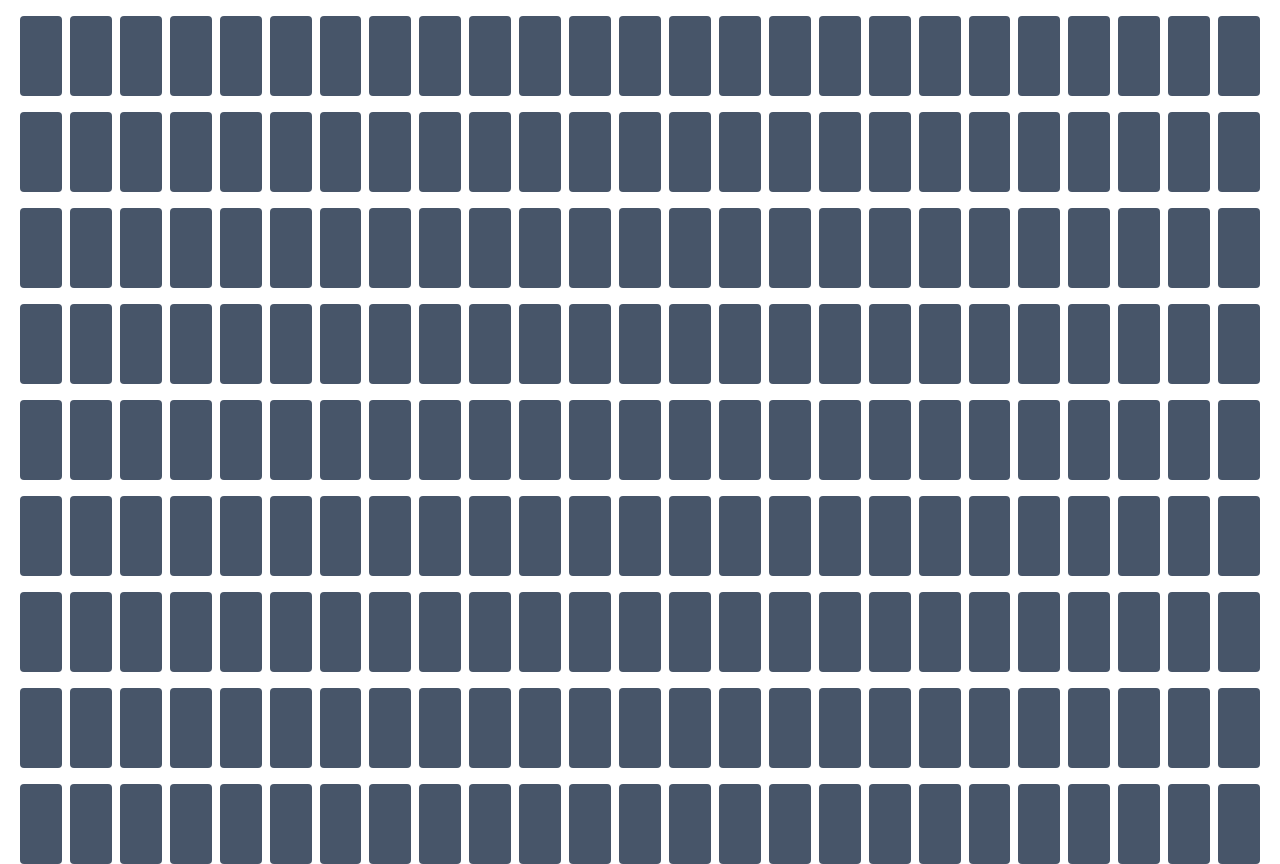
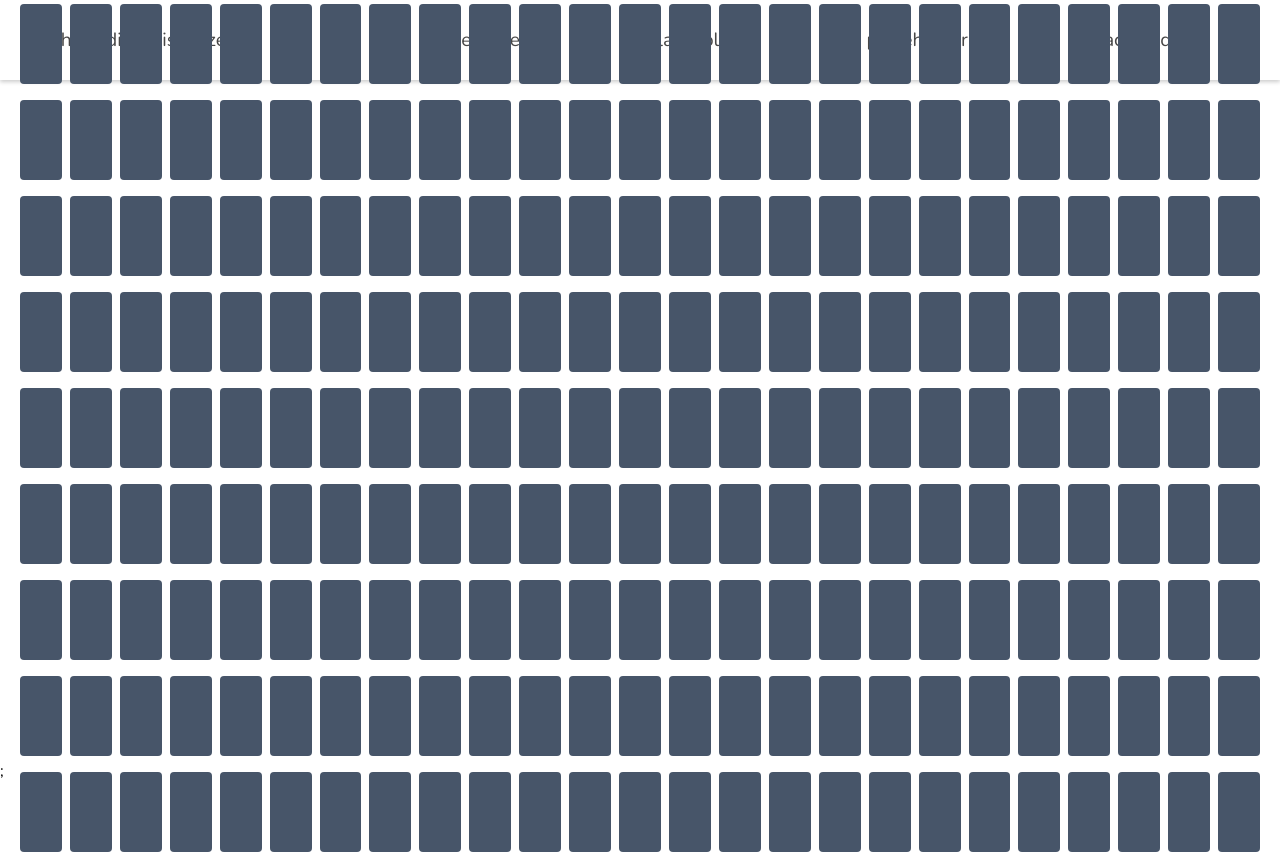
Before and after one commit to CodeJeffreyG/PathFindingVisualizer, a React (Create React App) app: page / in a window 1280 px wide. Built offline with nearby package versions, Linux system fonts and the light colour scheme.

Commit message:
styling changes

```diff
--- a/src/App.tsx
+++ b/src/App.tsx
@@ -1,8 +1,14 @@
 import React from "react";
-import Algos from "./components/Algos/Algos";
+import Algos from "./components/Grid/Grid";
+import NavBar from "./components/NavBar/NavBar";
 
 function App() {
-  return <Algos />;
+  return (
+    <div>
+      <NavBar />
+      <Algos />;
+    </div>
+  );
 }
 
 export default App;
--- a/src/components/Algos/Algos.tsx
+++ b/src/components/Grid/Grid.tsx
@@ -1,5 +1,5 @@
 import React from "react";
-import "./algos.css";
+import "./grid.css";
 
 interface Node {
   isWall: boolean;
@@ -42,7 +42,7 @@ const Algos = () => {
   const displayGrid = grid.map((row: any) => (
     <div className="rowContainer">
       {row.map((col: {}) => (
-        <div className="node"></div>
+        <div className="node" ></div>
       ))}
     </div>
   ));
--- a/src/components/Algos/algos.css
+++ b/src/components/Grid/grid.css
@@ -1,6 +1,9 @@
 .gridContainer {
+  display: flex;
+  flex-direction: column;
+  justify-content: center;
   width: 100%;
-  height: calc(100vh - 100px);
+  height: calc(100vh - 120px);
 }
 
 .rowContainer {
--- a/src/components/NavBar/NavBar.tsx
+++ b/src/components/NavBar/NavBar.tsx
@@ -1,9 +1,18 @@
-import React from 'react'
+import React from "react";
+import "./navbar.css";
 
 const NavBar = () => {
   return (
-    <div>NavBar</div>
-  )
-}
+    <nav className="not-mobile">
+      <div>Path-Finding Visualizer</div>
+      <ul className="tablet">
+        <li>placeholder</li>
+        <li>placeholder</li>
+        <li>placeholder</li>
+        <li>placeholder</li>
+      </ul>
+    </nav>
+  );
+};
 
-export default NavBar
+export default NavBar;
--- a/src/components/NavBar/navbar.css
+++ b/src/components/NavBar/navbar.css
@@ -0,0 +1,30 @@
+nav {
+  display: flex;
+  justify-content: space-between;
+  align-items: center;
+  font-size: larger;
+  width: 100%;
+  min-height: 80px;
+  background-color: #ffffff;
+  color: #474747;
+  box-shadow: 0 2px 4px 0 rgba(0, 0, 0, 0.2);
+}
+
+nav > div {
+  flex: 1;
+  margin-left: 2rem;
+}
+
+nav > ul {
+  display: flex;
+  list-style: none;
+  justify-content: space-around;
+  flex: 3;
+  margin-right: 2rem;
+}
+
+.ul > li {
+  display: flex;
+  margin-left: 1rem;
+  cursor: pointer;
+}
```
